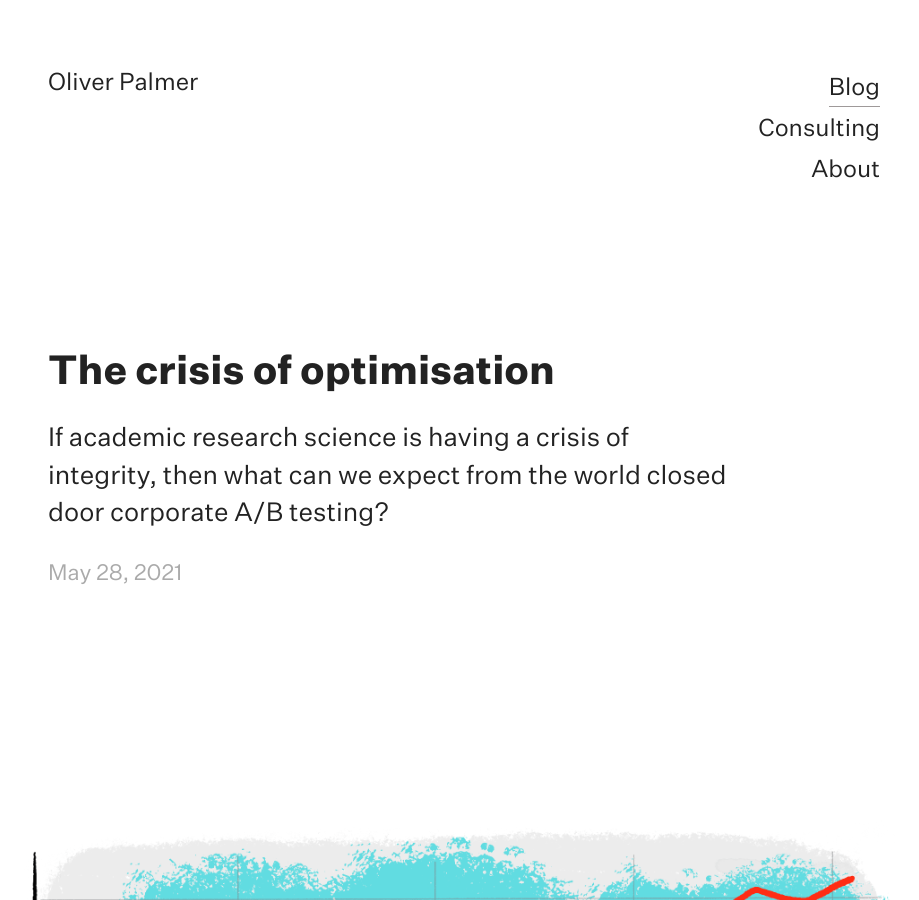
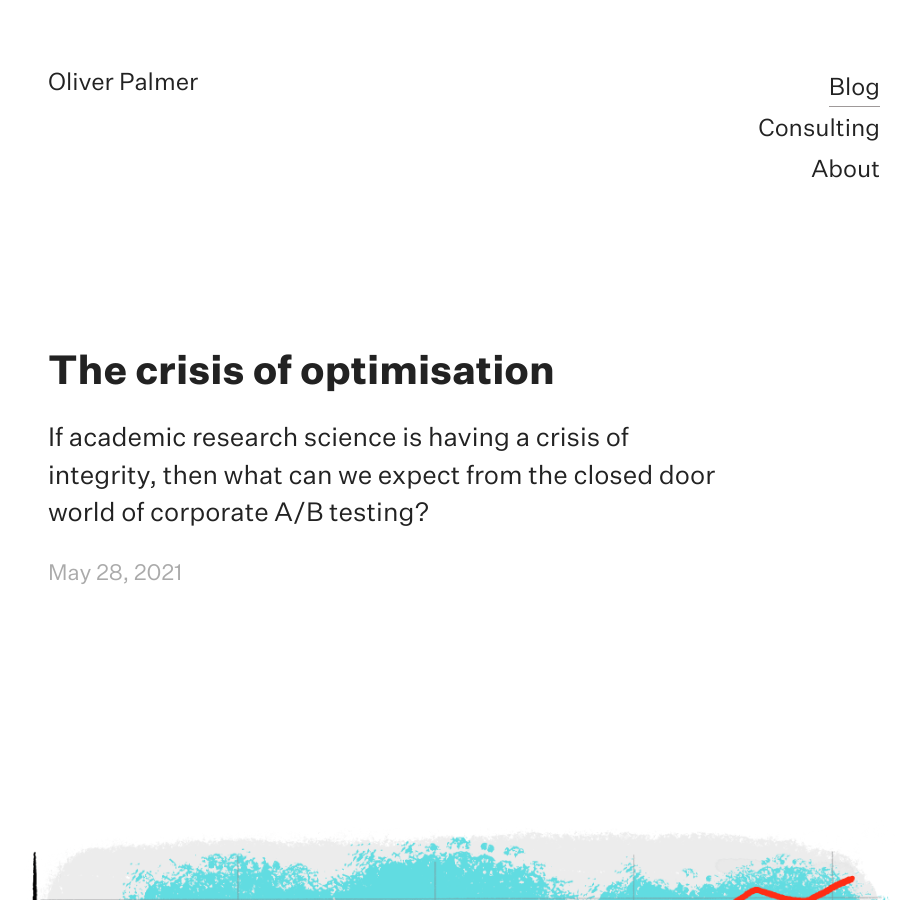
Before and after one commit to olleepalmer/olleepalmer.github.io, a Jekyll site: the page built from _posts/2021-05-28-the-crisis-of-optimisation.md, in a window 1280 px wide and 900 px high. Shown: the whole window, without its empty margins (176-1095 px from the left). Built offline with Jekyll 4.4.1, drawn with Linux system fonts in a browser that asks for light colours; comment, search, counter and statistics services are not loaded.

Commit message:
Fixed typo

```diff
--- a/_posts/2021-05-28-the-crisis-of-optimisation.md
+++ b/_posts/2021-05-28-the-crisis-of-optimisation.md
@@ -2,9 +2,9 @@
 layout: post
 title: "The crisis of optimisation"
 hero-header: "The crisis of optimisation"
-subhead: "If academic research science is having a crisis of integrity, then what can we expect from the world closed door corporate A/B testing?"
-excerpt: "If academic research science is having a crisis of integrity, then what can we expect from the world closed door corporate A/B testing?"
-description: "If academic research science is having a crisis of integrity, then what can we expect from the world closed door corporate A/B testing?"
+subhead: "If academic research science is having a crisis of integrity, then what can we expect from the closed door world of corporate A/B testing?"
+excerpt: "If academic research science is having a crisis of integrity, then what can we expect from the closed door world of corporate A/B testing?"
+description: "If academic research science is having a crisis of integrity, then what can we expect from the closed door world of corporate A/B testing?"
 categories: [blog]
 image: "/img/crisis-of-optimisation-illustration.png"
 permalink: "/blog/the-crisis-of-optimisation"
```
